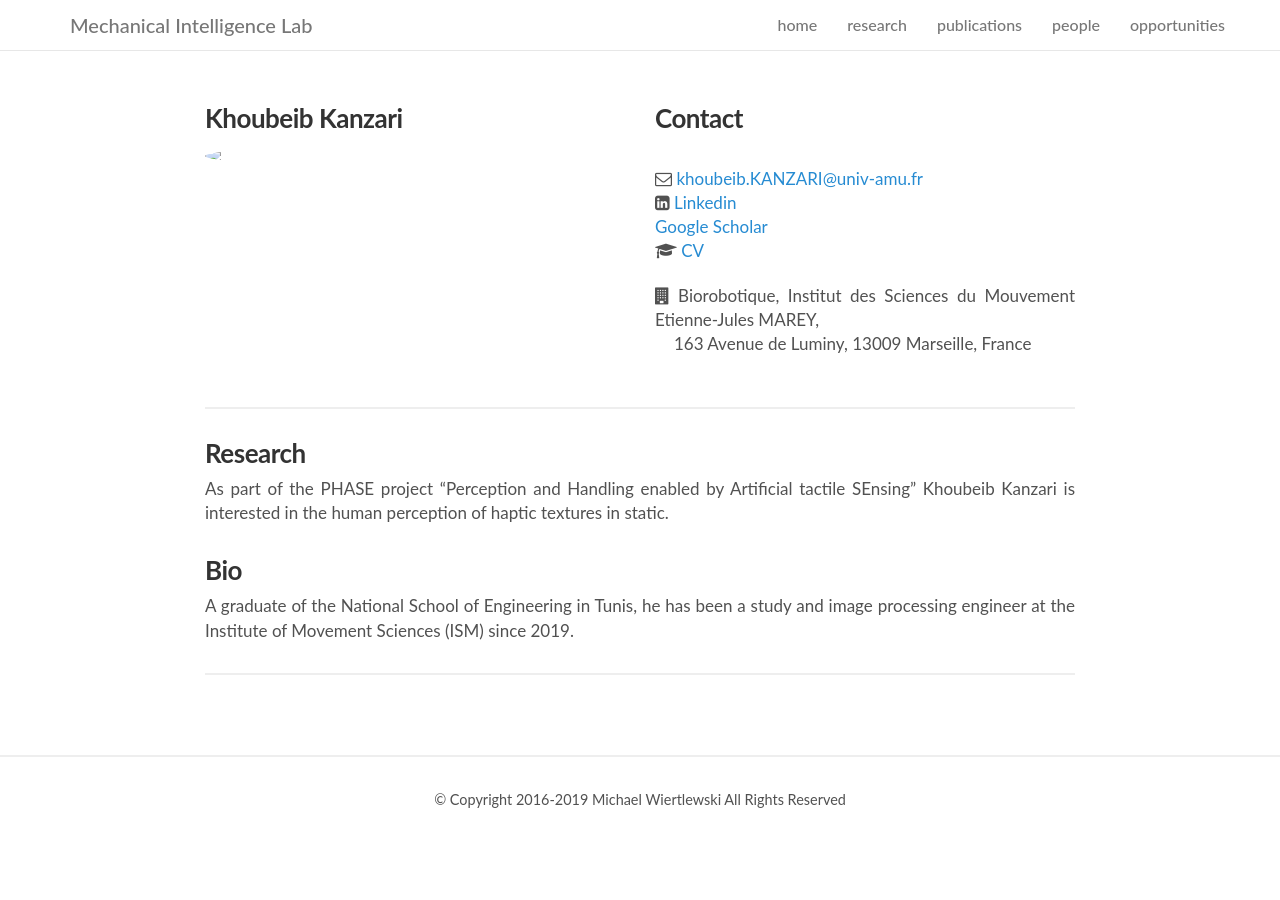
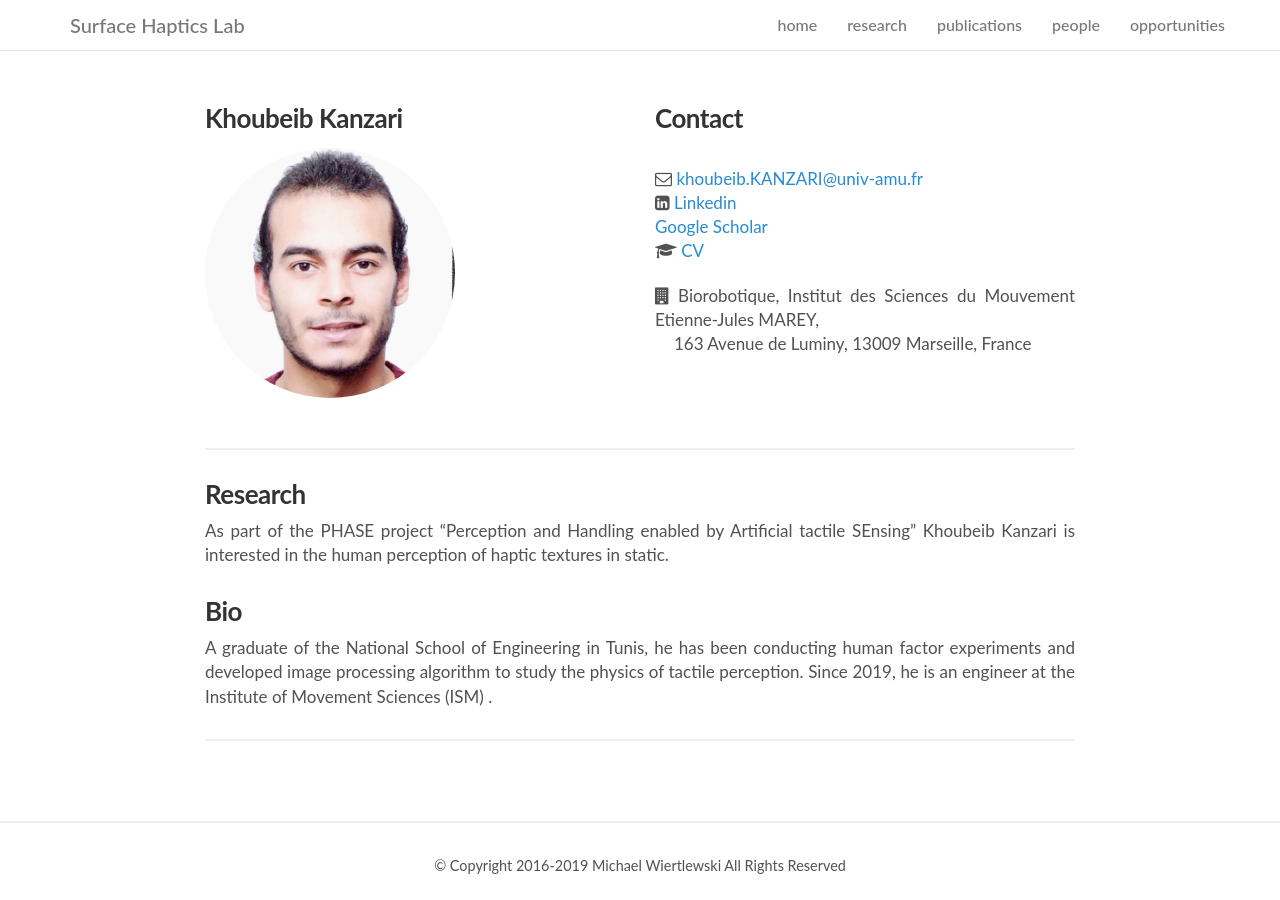
Before and after one commit to mwiertlewski/mwiertlewski.github.io, a Jekyll site: the page built from _people/khoubeib_kanzari.md, in a window 1280 px wide. Built offline with Jekyll 4.4.1, drawn with Linux system fonts in a browser that asks for light colours; nearby versions of some CDN libraries; a style sheet for code colours, icons or effects is not loaded.

Commit message:
changed stuff

```diff
--- a/_config.yml
+++ b/_config.yml
@@ -3,10 +3,10 @@
 # # # # # # # # # # # # # # # # # #
 
 # Basic
-name:               "Mechanical Intelligence Lab"
+name:               "Surface Haptics Lab"
 title:              "Michael Wiertlewski"
 description: >- # this means to ignore newlines until "baseurl:"
-  Everyday we touch a multitude of surfaces around us.
+  Everyone of use constantly touch a multitude of surfaces around us.
   Some surfaces are cold and flat, others might be rough and spherical. In any case
   the perception of their qualities and properties via our sense of touch is paramount for understanding and acting
   on the world around us.
--- a/_people/khoubeib_kanzari.md
+++ b/_people/khoubeib_kanzari.md
@@ -17,6 +17,6 @@ As part of the PHASE project "Perception and Handling enabled by Artificial tact
 
 
 ### Bio
-A graduate of the National School of Engineering in Tunis, he has been a study and image processing engineer at the Institute of Movement Sciences (ISM) since 2019.
+A graduate of the National School of Engineering in Tunis, he has been conducting human factor experiments and developed image processing algorithm to study the physics of tactile perception.  Since 2019, he is an engineer at the Institute of Movement Sciences (ISM) .
 
 <hr>
--- a/index.html
+++ b/index.html
@@ -1,6 +1,6 @@
 ---
 layout: default
-title: MI Lab
+title: W's Lab
 subtitle: TU delft
 description:
 ---
```
Also changed, not shown: people.md (+7 -4 lines), images/people/khoubeib-kanzari.jpg (added), images/people/khoubeib_kanzari.png (deleted), 2 other files.
